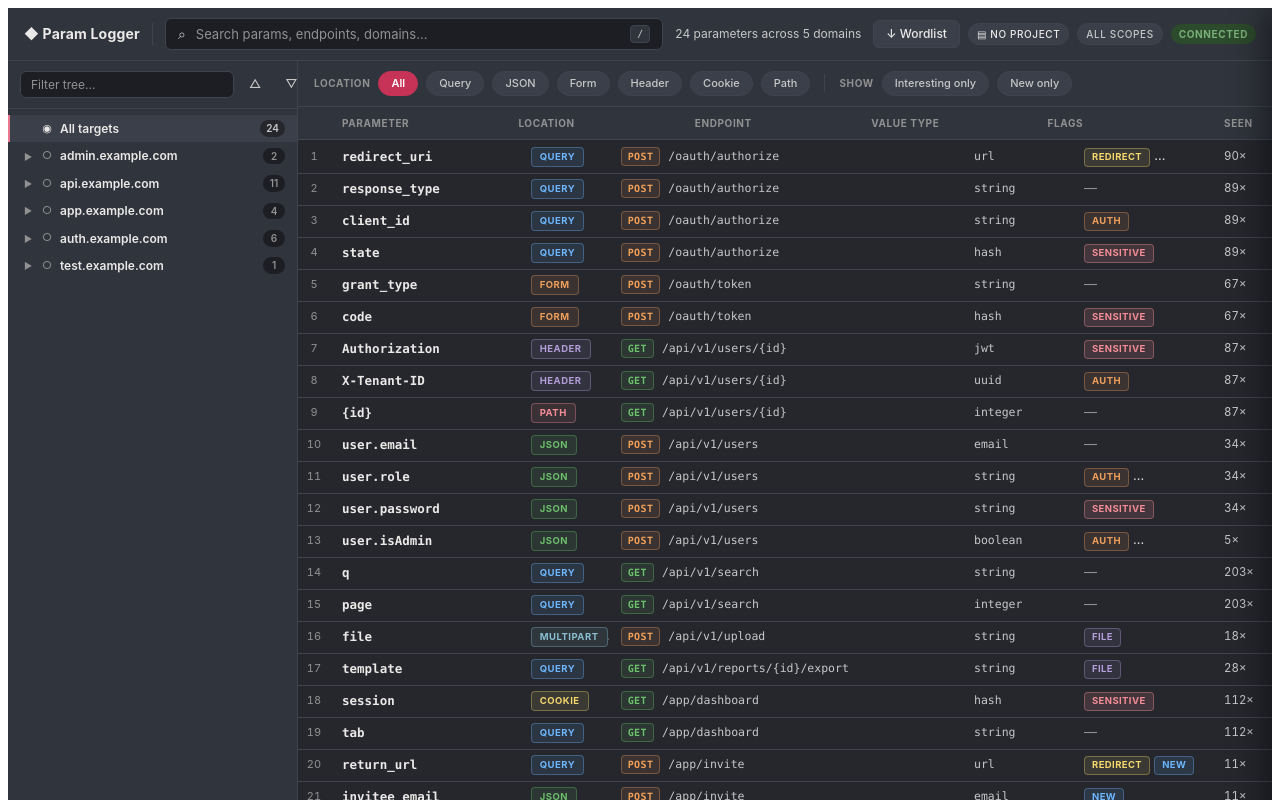
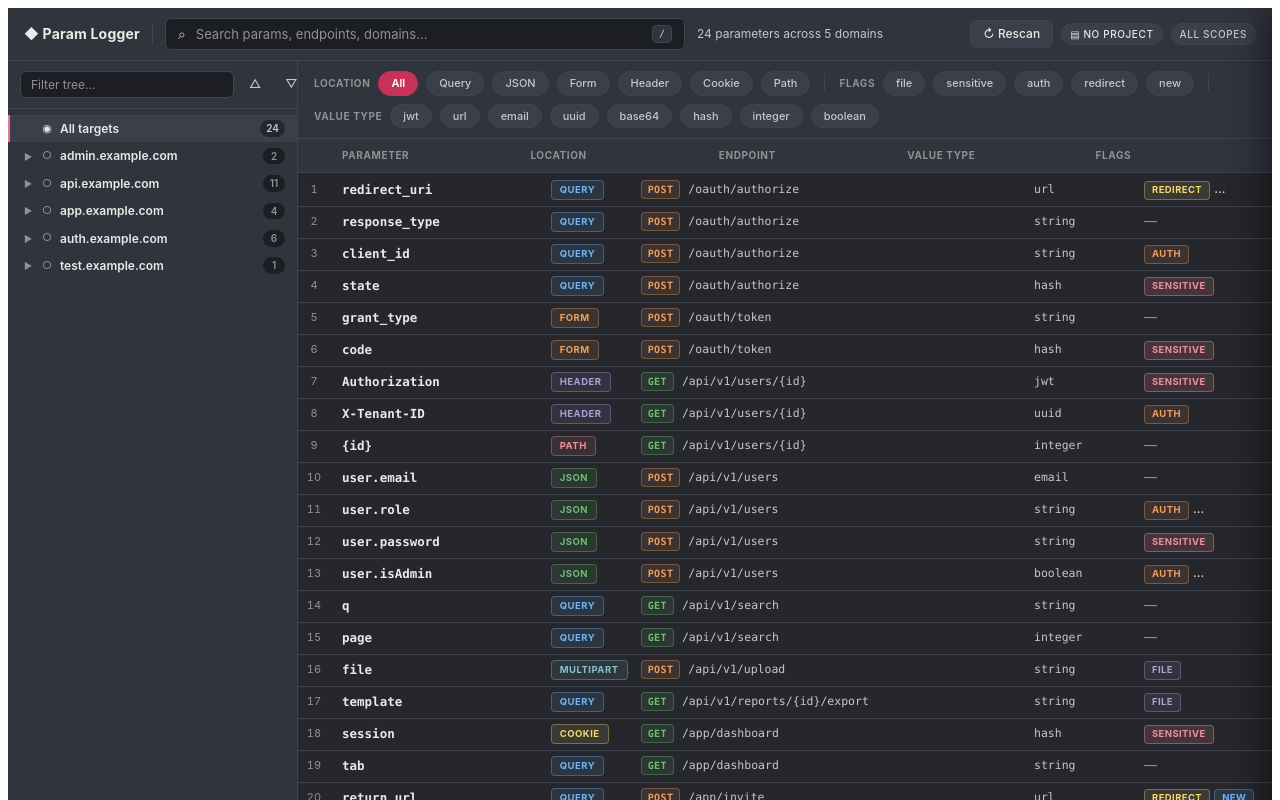
Before and after one commit to davidus27/ParamLogger, a Vue app in the folder packages/frontend/: page / in a window 1280 px wide. Shown: the top 800 px of the page. Built offline with nearby package versions, Linux system fonts and the light colour scheme.

Commit message:
remove old unnecessarty stuff

```diff
--- a/packages/frontend/src/views/App.vue
+++ b/packages/frontend/src/views/App.vue
@@ -16,15 +16,17 @@
       </div>
       <span class="inv-result-count">{{ resultCountLabel }}</span>
       <div class="inv-header-actions">
-        <button class="inv-btn" @click="exportWordlist">↓ Wordlist</button>
+        <button
+          class="inv-btn"
+          :disabled="isRescanning"
+          title="Clear the inventory and rescan the current project from scratch"
+          @click="triggerRescan"
+        >{{ isRescanning ? '… Rescan' : '↻ Rescan' }}</button>
         <span
           class="inv-project-pill"
           :title="currentProject.projectId ? `Project: ${currentProject.projectName ?? currentProject.projectId}` : 'No active Caido project'"
         >▤ {{ currentProject.projectName || (currentProject.projectId ? '…' : 'No project') }}</span>
         <span class="inv-scope-pill">{{ currentScope?.name || 'All scopes' }}</span>
-        <span class="inv-conn" :class="{ connected: isConnected }">
-          {{ isConnected ? 'Connected' : 'Disconnected' }}
-        </span>
       </div>
     </header>
 
@@ -94,17 +96,74 @@
           @click="activeLoc = loc.value"
         >{{ loc.label }}</span>
         <span class="inv-filter-sep"></span>
-        <span class="inv-filter-label">Show</span>
+        <span class="inv-filter-label">Flags</span>
         <span
           class="inv-pill"
-          :class="{ on: activeFlags.interesting }"
-          @click="activeFlags.interesting = !activeFlags.interesting"
-        >Interesting only</span>
+          :class="{ on: activeFlags.has('file') }"
+          @click="toggleFlag('file')"
+        >file</span>
         <span
           class="inv-pill"
-          :class="{ on: activeFlags.new }"
-          @click="activeFlags.new = !activeFlags.new"
-        >New only</span>
+          :class="{ on: activeFlags.has('sensitive') }"
+          @click="toggleFlag('sensitive')"
+        >sensitive</span>
+        <span
+          class="inv-pill"
+          :class="{ on: activeFlags.has('auth') }"
+          @click="toggleFlag('auth')"
+        >auth</span>
+        <span
+          class="inv-pill"
+          :class="{ on: activeFlags.has('redirect') }"
+          @click="toggleFlag('redirect')"
+        >redirect</span>
+        <span
+          class="inv-pill"
+          :class="{ on: activeFlags.has('new') }"
+          @click="toggleFlag('new')"
+        >new</span>
+        <span class="inv-filter-sep"></span>
+        <span class="inv-filter-label">Value type</span>
+        <span
+          class="inv-pill"
+          :class="{ on: activeValueTypes.has(ValueType.JWT) }"
+          @click="toggleValueType(ValueType.JWT)"
+        >jwt</span>
+        <span
+          class="inv-pill"
+          :class="{ on: activeValueTypes.has(ValueType.URL) }"
+          @click="toggleValueType(ValueType.URL)"
+        >url</span>
+        <span
+          class="inv-pill"
+          :class="{ on: activeValueTypes.has(ValueType.EMAIL) }"
+          @click="toggleValueType(ValueType.EMAIL)"
+        >email</span>
+        <span
+          class="inv-pill"
+          :class="{ on: activeValueTypes.has(ValueType.UUID) }"
+          @click="toggleValueType(ValueType.UUID)"
+        >uuid</span>
+        <span
+          class="inv-pill"
+          :class="{ on: activeValueTypes.has(ValueType.BASE64) }"
+          @click="toggleValueType(ValueType.BASE64)"
+        >base64</span>
+        <span
+          class="inv-pill"
+          :class="{ on: activeValueTypes.has(ValueType.HASH) }"
+          @click="toggleValueType(ValueType.HASH)"
+        >hash</span>
+        <span
+          class="inv-pill"
+          :class="{ on: activeValueTypes.has(ValueType.INTEGER) }"
+          @click="toggleValueType(ValueType.INTEGER)"
+        >integer</span>
+        <span
+          class="inv-pill"
+          :class="{ on: activeValueTypes.has(ValueType.BOOLEAN) }"
+          @click="toggleValueType(ValueType.BOOLEAN)"
+        >boolean</span>
       </div>
 
       <div class="inv-table-wrap">
@@ -118,7 +177,6 @@
                 <th>Endpoint</th>
                 <th>Value type</th>
                 <th>Flags</th>
-                <th style="width:60px">Seen</th>
               </tr>
             </thead>
           </table>
@@ -153,7 +211,6 @@
                     :class="`flag-${flag}`"
                   >{{ flag }}</span>
                 </div>
-                <div class="table-cell seen-cell" style="width:60px">{{ p.count }}×</div>
               </div>
             </RecycleScroller>
           </div>
@@ -247,10 +304,6 @@
             <span class="v">{{ selectedParam.valueTypes.join(', ') }}</span>
           </div>
           <div class="d-row">
-            <span class="k">Seen</span>
-            <span class="v">{{ selectedParam.count }} request{{ selectedParam.count === 1 ? '' : 's' }}</span>
-          </div>
-          <div class="d-row">
             <span class="k">First seen</span>
             <span class="v">{{ formatDate(selectedParam.firstSeen) }}</span>
           </div>
@@ -294,7 +347,7 @@ import type {
   InventoryBackendEvents,
   Parameter,
 } from '@param-logger/shared';
-import { ParameterLocation } from '@param-logger/shared';
+import { ParameterLocation, ValueType } from '@param-logger/shared';
 import { useInventory } from '../composables/useInventory';
 import { useBackend } from '../composables/useBackend';
 import { useScope } from '../composables/useScope';
@@ -302,7 +355,7 @@ import { useProject } from '../composables/useProject';
 
 const caido = inject<Caido<InventoryBackendAPI, InventoryBackendEvents>>('caido');
 const { parameters, isLoading, setLoading, tree } = useInventory();
-const { init: initBackend, connectionStatus, refreshInventory } = useBackend();
+const { init: initBackend, connectionStatus, refreshInventory, resetAndRescan } = useBackend();
 const { currentScope, init: initScope, isHostInScope, cleanup: cleanupScope, getCurrentScope, explain, refresh: refreshScope } = useScope();
 const { currentProject, init: initProject, cleanup: cleanupProject } = useProject();
 
@@ -312,7 +365,8 @@ const isConnected = computed(() => connectionStatus.isConnected);
 const searchQuery = ref('');
 const treeFilter = ref('');
 const activeLoc = ref<'all' | ParameterLocation>('all');
-const activeFlags = reactive({ interesting: false, new: false });
+const activeFlags = reactive<Set<string>>(new Set());
+const activeValueTypes = reactive<Set<ValueType>>(new Set());
 const selectedScope = shallowRef<null | { domain: string; method?: string; path?: string }>(null);
 const selectedParam = shallowRef<Parameter | null>(null);
 const openDomains = reactive<Set<string>>(new Set());
@@ -344,8 +398,10 @@ const filteredParameters = computed<Parameter[]>(() => {
       if (selectedScope.value.method && p.method !== selectedScope.value.method) return false;
     }
     if (activeLoc.value !== 'all' && p.location !== activeLoc.value) return false;
-    if (activeFlags.interesting && p.flags.length === 0) return false;
-    if (activeFlags.new && !p.flags.includes('new' as any)) return false;
+    // if any flags are selected, param must carry at least one of them
+    if (activeFlags.size > 0 && !p.flags.some(f => activeFlags.has(f))) return false;
+    // if any value types are selected, param must carry at least one of them
+    if (activeValueTypes.size > 0 && !p.valueTypes.some(t => activeValueTypes.has(t))) return false;
     if (q) {
       const hay = `${p.name} ${p.normalizedPath} ${p.domain} ${p.valueTypes.join(' ')} ${p.flags.join(' ')}`.toLowerCase();
       if (!hay.includes(q)) return false;
@@ -420,8 +476,8 @@ watch(
     searchQuery.value = '';
     treeFilter.value = '';
     activeLoc.value = 'all';
-    activeFlags.interesting = false;
-    activeFlags.new = false;
+    activeFlags.clear();
+    activeValueTypes.clear();
     openDomains.clear();
     console.info('[Param Logger] project changed, cleared UI selection', {
       from: oldId ?? null,
@@ -442,8 +498,8 @@ watch(currentScope, async (newScope, oldScope) => {
   searchQuery.value = '';
   treeFilter.value = '';
   activeLoc.value = 'all';
-  activeFlags.interesting = false;
-  activeFlags.new = false;
+  activeFlags.clear();
+  activeValueTypes.clear();
 
   console.info('[Param Logger] scope changed, refreshing results', {
     from: oldScope?.name ?? null,
@@ -472,6 +528,22 @@ watch(currentScope, async (newScope, oldScope) => {
 });
 
 // ───── Actions ─────
+function toggleFlag(flag: string): void {
+  if (activeFlags.has(flag)) {
+    activeFlags.delete(flag);
+  } else {
+    activeFlags.add(flag);
+  }
+}
+
+function toggleValueType(valueType: ValueType): void {
+  if (activeValueTypes.has(valueType)) {
+    activeValueTypes.delete(valueType);
+  } else {
+    activeValueTypes.add(valueType);
+  }
+}
+
 function selectScope(scope: typeof selectedScope.value): void {
   selectedScope.value = scope;
 }
@@ -520,9 +592,20 @@ function copyText(txt: string): void {
   }
 }
 
-function exportWordlist(): void {
-  const names = [...new Set(filteredParameters.value.map((p) => p.name))].join('\n');
-  copyText(names);
+
+const isRescanning = ref(false);
+
+async function triggerRescan(): Promise<void> {
+  if (isRescanning.value) return;
+  isRescanning.value = true;
+  try {
+    selectedParam.value = null;
+    await resetAndRescan();
+  } catch (error) {
+    console.error('[Param Inventory] Failed to trigger rescan:', error);
+  } finally {
+    isRescanning.value = false;
+  }
 }
 
 // Escape a literal string for embedding inside a double-quoted HTTPQL value
```
Also changed, not shown: 1 other file (tests, documents, lock files or other folders).
